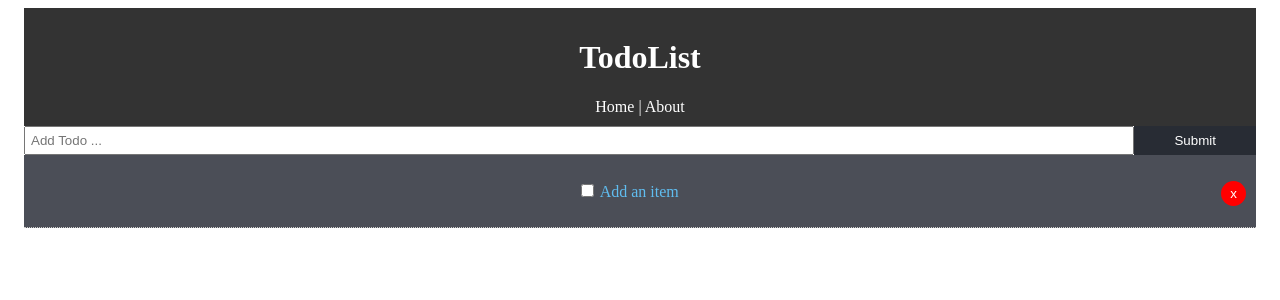
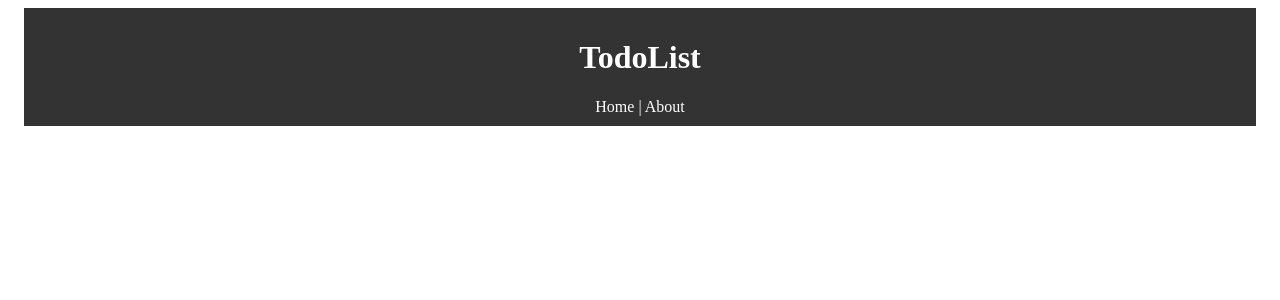
Before and after one commit to TimLucca/todolist, a React (Create React App) app: page / in a window 1280 px wide. Shown: the top 300 px of the page. Built offline with nearby package versions, Linux system fonts and the light colour scheme.

Commit message:
links now properly redirect to the correct pages

```diff
--- a/src/App.js
+++ b/src/App.js
@@ -50,7 +50,7 @@ class App extends React.Component {
         <div className="App">
           <div className="container">
             <Header />
-            <Route exact path='/' render={props => (
+            <Route exact path='/todolist/' render={props => (
               <React.Fragment>
                 <AddTodo addTodo={this.addTodo}/>
                 <Todos todos={this.state.todos} toggleComplete={this.toggleComplete}
--- a/src/components/layout/Header.js
+++ b/src/components/layout/Header.js
@@ -5,7 +5,7 @@ export default function Header() {
   return (
     <header style={headerStyle}>
       <h1>TodoList</h1>
-      <Link style={linkStyle} to="/">Home</Link> |
+      <Link style={linkStyle} to="/todolist/">Home</Link> |
       <Link style={linkStyle} to="/about"> About</Link>
     </header>
   )
```
